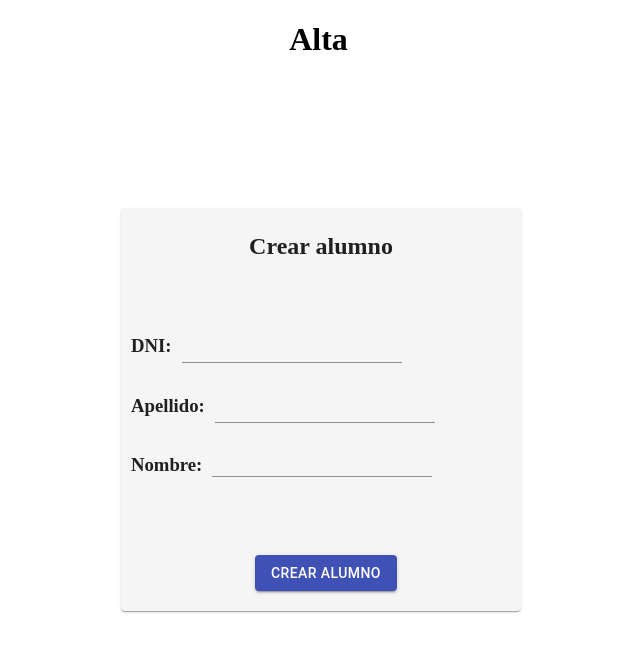
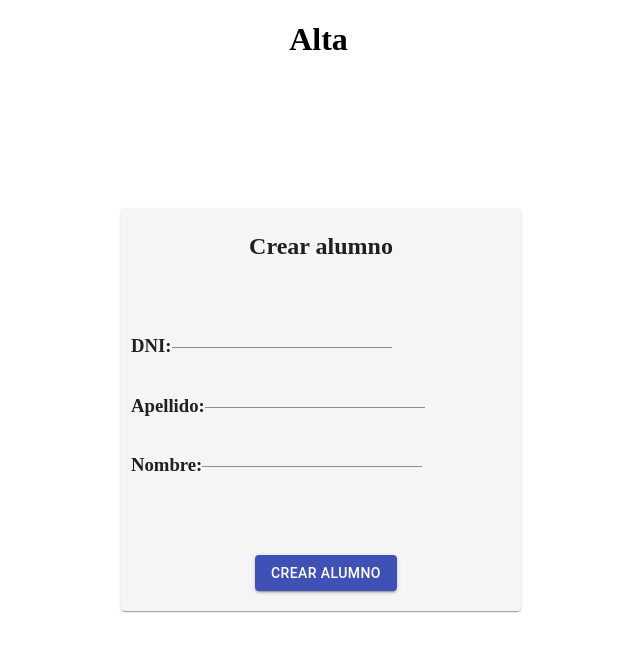
Before and after one commit to Desarrollos-Web-Urquiza/grandfather-project, a React (Create React App) app: page /alumnoAlta in a window 1280 px wide. Shown: the top 652 px of the page, without its empty margins (319-959 px from the left). Built offline with nearby package versions, Linux system fonts and the light colour scheme; the HTML template or start-up script is replaced by a standard one.

Commit message:
installing and configuring Tailwind, DataInput moduling

```diff
--- /dev/null
+++ b/craco.config.js
@@ -0,0 +1,11 @@
+// craco.config.js
+module.exports = {
+  style: {
+    postcss: {
+      plugins: [
+        require('tailwindcss'),
+        require('autoprefixer'),
+      ],
+    },
+  },
+}
--- a/src/components/dataInput.js
+++ b/src/components/dataInput.js
@@ -6,16 +6,16 @@ const DataInput =  (props) => {
 		console.log(e.target.value)
 		console.log(e.target.name)
 		console.log(props.setData)
-		props.setData({ [e.target.name]: e.target.value} )
+		props.setData({ ...props.state, [e.target.name]: e.target.value} )
 	}
     return(
         <div align="left" className="box-input">
             <h3>{props.field}:</h3>
-            <div style={{marginTop: 15, marginLeft: 10 }} >
+            <div className="-mt-1 ml-4 mb-8" >
                 <TextField
-                    name={props.field}
+                    name={props.name}
                     onChange={handleData}
-                    type="number"
+                    type={props.type}
                 />
             </div>
         </div>
--- a/src/pages/create.js
+++ b/src/pages/create.js
@@ -3,10 +3,9 @@ import { Helmet } from "react-helmet";
 import Card from '@material-ui/core/Card';
 import { grey } from '@material-ui/core/colors';
 import { withStyles } from '@material-ui/core/styles';
-import TextField from '@material-ui/core/TextField';
 import Button from '@material-ui/core/Button';
 import { add } from "../db/functions/dbUtils";
-// import DataInput from "../components/dataInput";
+import DataInput from "../components/dataInput";
 
 const CardSelect = withStyles((theme) => ({
   root: {
@@ -21,12 +20,7 @@ const CardSelect = withStyles((theme) => ({
 const Create = props => {
 	//data inputs
 	const [data, setData] = useState({});
-	//filter inputs
-	const handleData = (e) =>	{
-		console.log(e.target.value)
-		console.log(e.target.name)
-		setData({...data, [e.target.name]: e.target.value} )
-	}
+
 	console.log(data)
 	return(
 		<div>
@@ -40,12 +34,12 @@ const Create = props => {
 						<h2 style={{marginTop: 15}}>Crear alumno</h2>
 						<br />
 						<br />
-						{/* <DataInput field="DNI" setData={setData} />
-						<DataInput field="surname" setData={setData} />
-						<DataInput field="name" setData={setData} /> */}
-						<div align="left" className="box-input">
+						<DataInput field="DNI" setData={setData} type={"number"} name={"DNI"} state={data}/>
+						<DataInput field="Apellido" setData={setData} type={"text"} name={"surname"} state={data}/>
+						<DataInput field="Nombre" setData={setData} type={"text"} name={"name"} state={data}/>
+						{/*<div align="left" className="box-input">
 							<h3>DNI:</h3>
-							<div style={{marginTop: 15, marginLeft: 10 }} >
+							<div className="-mt-3 ml-4 mb-8">
 								<TextField
 									name="DNI"
 									onChange={handleData}
@@ -55,7 +49,7 @@ const Create = props => {
 						</div>
 						<div align="left" className="box-input">
 							<h3>Apellido:</h3>
-							<div style={{marginTop: 15, marginLeft: 10 }} >
+							<div className="-mt-3 ml-4 mb-8" >
 								<TextField
 									name="surname"
 									onChange={handleData}
@@ -64,13 +58,13 @@ const Create = props => {
 						</div>
 						<div align="left" className="box-input">
 							<h3>Nombre:</h3>
-							<div style={{marginTop: 10, marginLeft: 10 }} >
+							<div className="-mt-3 ml-4 mb-8" >
 								<TextField
 									name="name"
 									onChange={handleData}
 								/>
 							</div>
-						</div>
+						</div>*/}
 						<Button style={{marginTop: 60, marginLeft: 10 }} variant="contained" color="primary" onClick={() => add(data)}>
 							Crear alumno
 						</Button>
--- a/src/pages/home.js
+++ b/src/pages/home.js
@@ -51,7 +51,7 @@ const Home = props => {
 			<Helmet>
 				<title>Grandfather project - Índice alumnos</title>
 			</Helmet>
-			<h1 align="center"  style={{marginLeft: 5}}>Índice alumnos</h1>
+			<h1 align="center" className="text-5xl" >Índice alumnos</h1>
 			<div align="center"  style={{marginTop: 150}}>
 				<div className="card-container">
 					<CardSelect style={{  paddingTop: 10, paddingBottom: 20 }} >
--- a/src/styles/index.css
+++ b/src/styles/index.css
@@ -1,6 +1,16 @@
 @tailwind base;
 @tailwind components;
 @tailwind utilities;
+
+@layer base {
+  h1 {
+    @apply text-4xl;
+  },
+  h2 {
+    @apply text-2xl;
+  }
+}
+
 body {
   margin: 0;
   font-family: -apple-system, BlinkMacSystemFont, 'Segoe UI', 'Roboto', 'Oxygen',
```
Also changed, not shown: package.json (+6 -5 lines), 2 other files (tests, documents, lock files or other folders).
